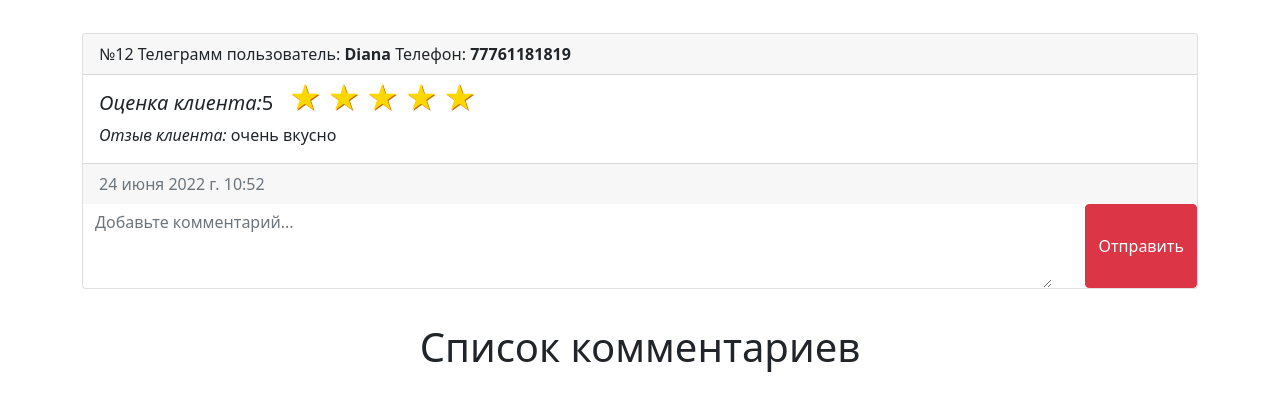
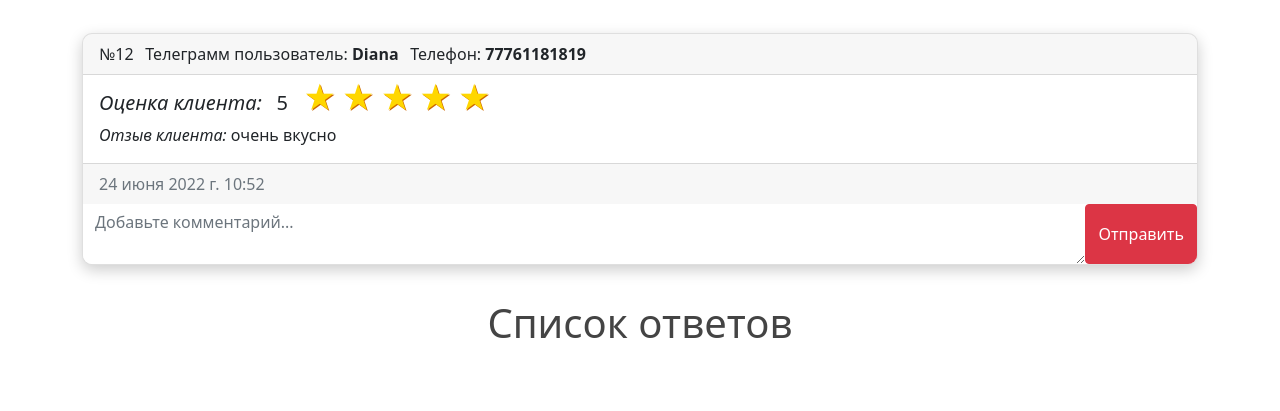
Before and after one commit to stybayev/esdp-ap-5-6-team-3, a Django app: page /feedback/12/ in a window 1280 px wide. Shown: the part 86-497 px from the top of the page. Run offline with Django 4.2, Linux system fonts and the light colour scheme; a user stored in the database is signed in; data comes from the database, SQL or seed files in the repository; some libraries are stand-ins or nearby versions.

Commit message:
Изменила дизайн детального просмотра отзывов

```diff
--- a/templates/comment/list_comment_view.html
+++ b/templates/comment/list_comment_view.html
@@ -1,11 +1,11 @@
-<h1 style="text-align: center">Список комментариев</h1>
+<h1 style="text-align: center; color: #444;">Список ответов</h1>
 
 {% for comment in comments %}
     <div class="card" style="margin-top: 2%">
         <div class="card-body">
-            <div><b>№{{ comment.id }}</b>, Автор: <b>{{ comment.author.first_name }}</b></div>
-            <i>Ответ:</i> <b>{{ comment.text }}</b>
-            <div>Дата создание:<i>{{ comment.created_at }}</i> , Дата изменение: <i>{{ comment.updated_at }}</i></div>
+            <div><b>№{{ comment.id }}</b>, Автор:⠀<b>{{ comment.author.first_name }}</b></div>
+            <i>Ответ:</i> <b> {{ comment.text }}</b>
+            <div>Дата создания: <i>{{ comment.created_at }}</i>;⠀Дата редактирования: <i>{{ comment.updated_at }}</i>;</div>
         </div>
     </div>
 
--- a/templates/feedback/detail_feedback_view.html
+++ b/templates/feedback/detail_feedback_view.html
@@ -24,13 +24,14 @@
     </style>
 
     {% load static %}
-    <div class="card" style="margin-top: 3%">
-        <div class="card-header"> №{{ feedback.id }}
-            Телеграмм пользователь: <b>{{ feedback.telegram_user_id.first_name }}</b> Телефон: <b>{{ feedback.telegram_user_id.phone_number }}</b>
+    <div class="card" style="margin-top: 3%; overflow-x: auto;
+box-shadow: 0 5px 15px rgba(0, 0, 0, 0.2);
+border-radius: 10px;">
+        <div class="card-header">№{{ feedback.id }}⠀Телеграмм пользователь: <b>{{ feedback.telegram_user_id.first_name }}</b>⠀Телефон: <b>{{ feedback.telegram_user_id.phone_number }}</b>
         </div>
         <div class="card-body">
             <h5 class="card-title" style="display: flex">
-                <i>Оценка клиента: </i> {{ feedback.quiz_answer }}
+                <i>Оценка клиента:⠀</i> {{ feedback.quiz_answer }}
                 <div class="rating-result">
                     <span {% if feedback.quiz_answer >= 1 %} class="active" {% endif %}></span>
                     <span {% if feedback.quiz_answer >= 2  %} class="active" {% endif %}></span>
@@ -54,9 +55,9 @@
             <form id="createForm" enctype="multipart/form-data" >
                 <div style="display: flex; justify-content: space-between">
                     <input type="hidden" id="feedback" name="feedback" value="{{ feedback.id }}">
-                    <textarea cols="100" rows="3" class="form-control" id="text" style="border: none;"
+                    <textarea rows="2" class="form-control" id="text" style="border: none;"
                               name="text" placeholder="Добавьте комментарий..."></textarea>
-                    <input style="margin-left: 3%" type="submit" class="create-resp btn btn-danger" value="Отправить">
+                    <input type="submit" class="create-resp btn btn-danger" value="Отправить">
 
                 </div>
             </form>
```
